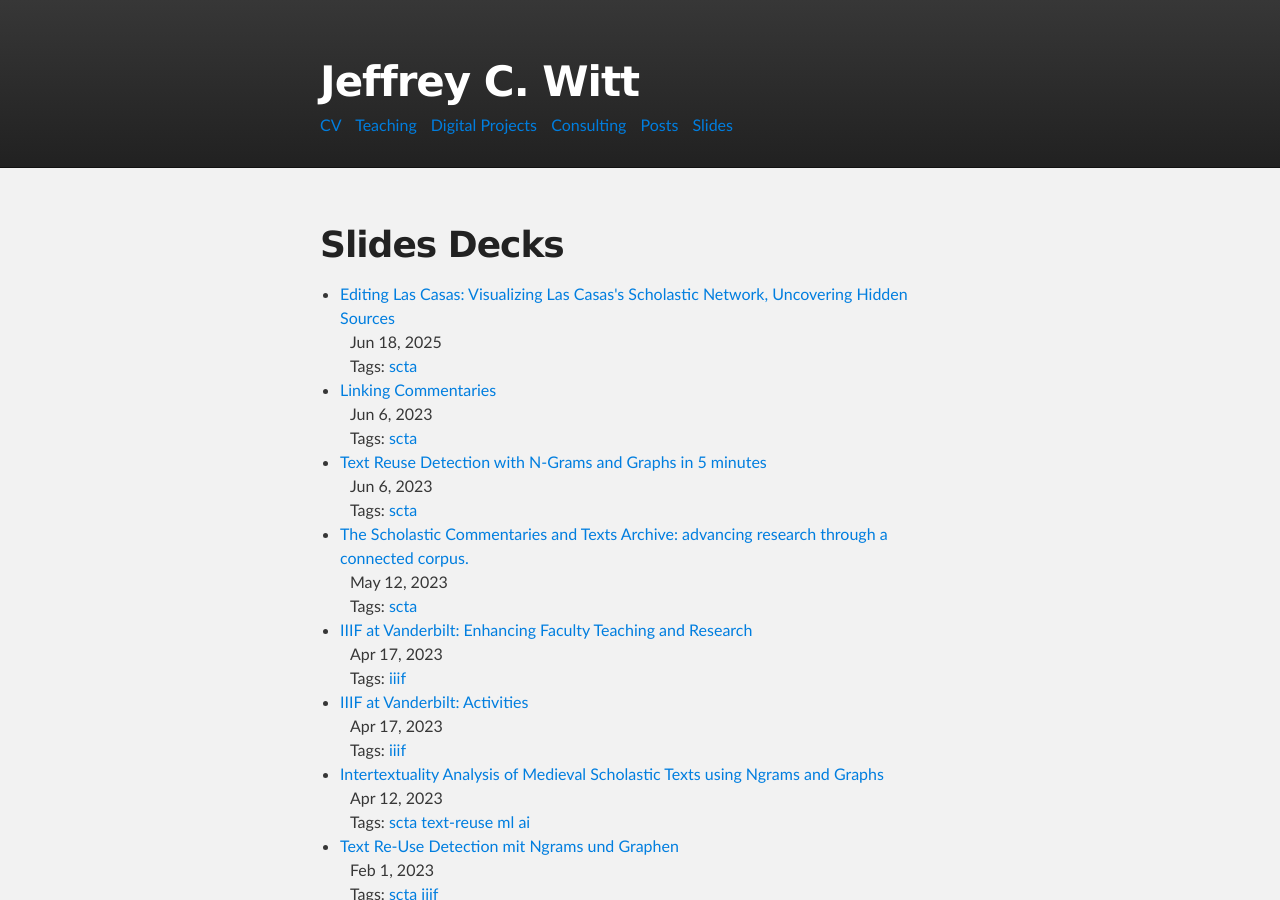
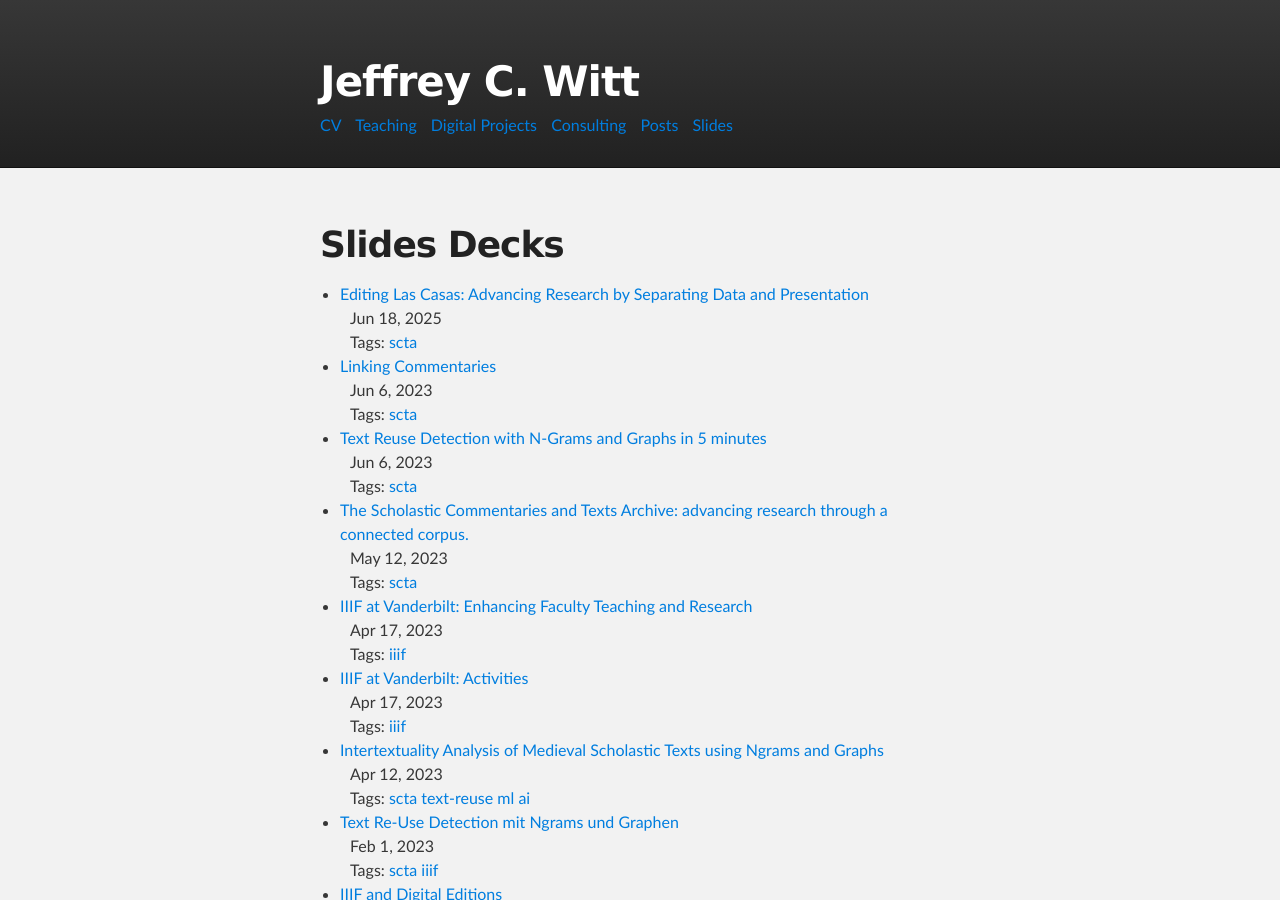
Before and after one commit to jeffreycwitt/jeffreycwitt.github.io, a Jekyll site: the page built from pages/slides.html, in a window 1280 px wide and 900 px high. Built offline with Jekyll 4.4.1, drawn with Linux system fonts in a browser that asks for light colours.

Commit message:
updated slide title

```diff
--- a/_slides/2025-06-18-lascasas-seville.html
+++ b/_slides/2025-06-18-lascasas-seville.html
@@ -1,6 +1,6 @@
 ---
 layout: slide
-title: "Editing Las Casas: Visualizing Las Casas's Scholastic Network, Uncovering Hidden Sources"
+title: "Editing Las Casas: Advancing Research by Separating Data and Presentation"
 description:
 date: 2025-06-18
 theme: white
@@ -16,7 +16,7 @@
 
 <section>
   <h3>Editing Las Casas:</h3>
-  <h4>Visualizing Las Casas's Scholastic Network, Uncovering Hidden Sources</h4>
+  <h4>Advancing Research by Separating Data and Presentation</h4>
 <div style="display: flex; justify-content: space-evenly;">
   <div>
   <hr />
```
